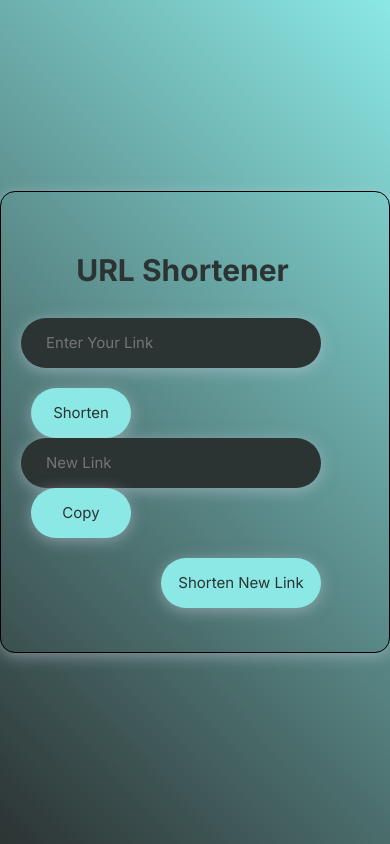
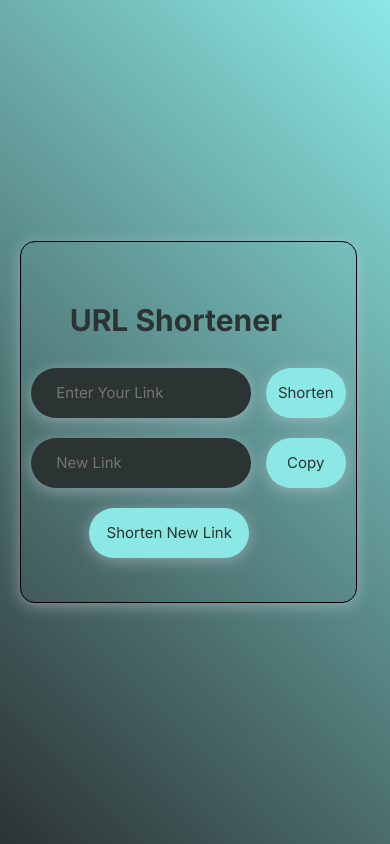
Before and after one commit to sunnyaditya07/url-shortener, a plain HTML site: page index.html in a window 390 px wide. Drawn offline with Linux system fonts and the light colour scheme.

Commit message:
responsive design

```diff
--- a/styles.css
+++ b/styles.css
@@ -23,6 +23,7 @@ body {
   box-shadow: 0px 3px 15px rgba(199, 206, 219, 0.5);
   background: transparent;
 }
+
 h1 {
   display: flex;
   /* align-items: center; */
@@ -43,6 +44,8 @@ input {
   background: #2c3333;
   color: #fff;
   padding-left: 25px;
+  padding-right: 25px;
+
   font-size: 15px;
 }
 .main-link {
@@ -81,3 +84,70 @@ button:active {
   margin-bottom: -100px;
   cursor: pointer;
 }
+
+@media (max-width: 500px) {
+  body {
+    width: 90%;
+    margin-left: 13px;
+    height: 100vh;
+    display: flex;
+    justify-content: center;
+    align-items: center;
+    background: linear-gradient(45deg, #2c3333, #8be8e5);
+  }
+  .url-box {
+    border: 1px solid black;
+    padding: 60px 10px 60px 10px;
+    border-radius: 15px;
+    box-shadow: 0px 3px 15px rgba(199, 206, 219, 0.5);
+    background: transparent;
+  }
+
+  input {
+    width: 220px;
+    height: 50px;
+    border: none;
+    border-radius: 30px;
+    box-shadow: 0px 3px 15px rgba(199, 206, 219, 0.5);
+
+    background: #2c3333;
+    color: #fff;
+    padding-left: 25px;
+    padding-right: 25px;
+
+    font-size: 15px;
+  }
+
+  button {
+    width: 80px;
+    height: 50px;
+    margin-left: 10px;
+    border: none;
+    border-radius: 30px;
+    cursor: pointer;
+    background: #8be8e5;
+    color: #2c3333;
+    font-size: 15px;
+    font-weight: 200;
+    box-shadow: 0px 3px 15px rgba(199, 206, 219, 0.5);
+  }
+
+  h1 {
+    display: flex;
+    /* align-items: center; */
+    justify-content: center;
+    padding-bottom: 30px;
+    padding-left: 0px;
+    font-size: 30px;
+    color: #2c3333;
+  }
+
+  .reset-link {
+    margin-top: 20px;
+    margin-left: 58px;
+    width: 160px;
+    height: 50px;
+    margin-bottom: -100px;
+    cursor: pointer;
+  }
+}
```
